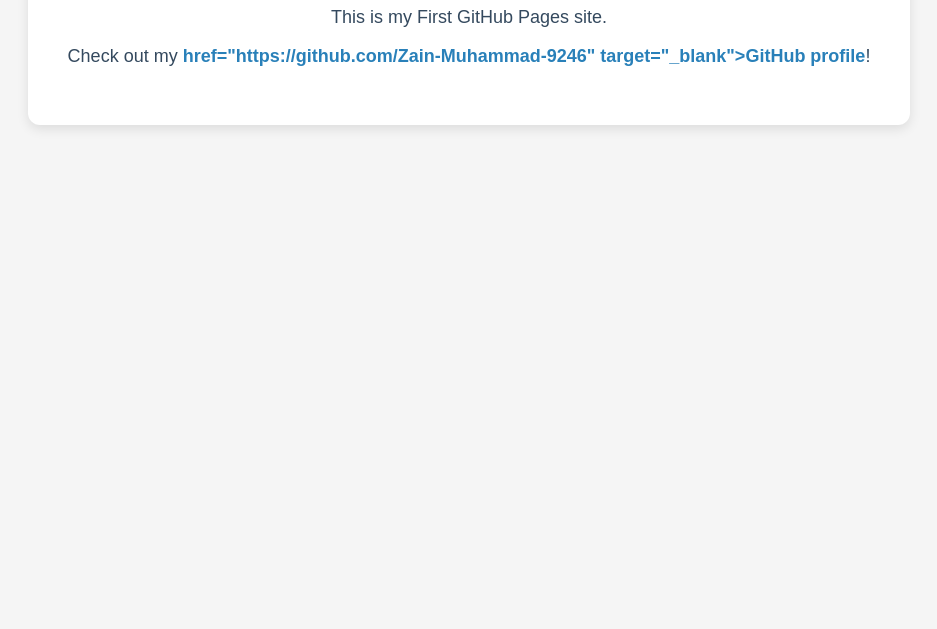
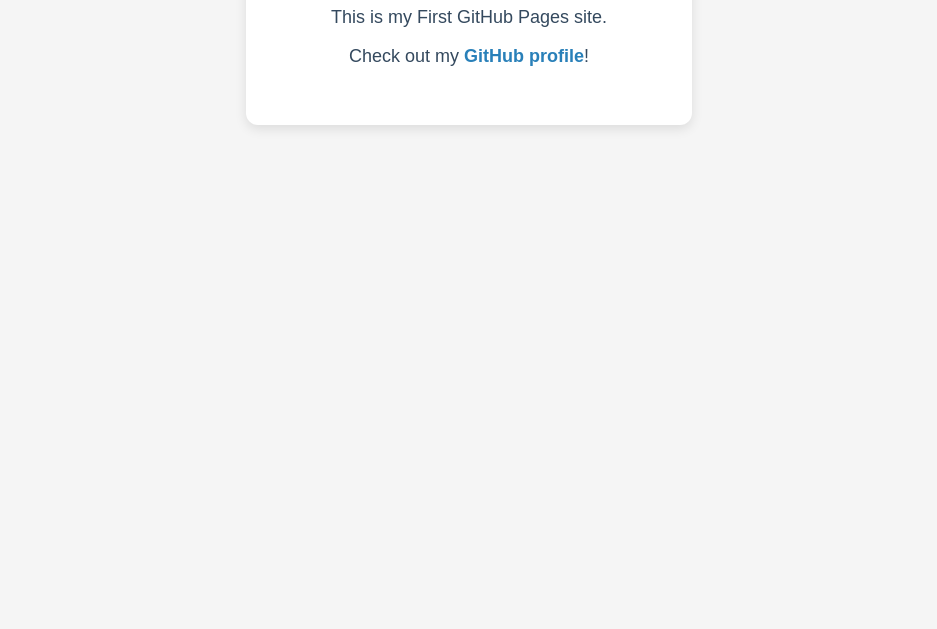
Before and after one commit to Zain-Muhammad-9246/My-first-website, a plain HTML site: page index.html in a window 1280 px wide. Shown: the part 171-800 px from the top of the page, without its empty margins (171-1108 px from the left). Drawn offline with Linux system fonts and the light colour scheme.

Commit message:
Update index.html

```diff
--- a/index.html
+++ b/index.html
@@ -18,9 +18,7 @@
     <div class="container">
         <h1>Welcome to my Website</h1>
         <p>This is my First GitHub Pages site.</p>
-        <p>Check out my <a>
-        href="https://github.com/Zain-Muhammad-9246"
-        target="_blank">GitHub profile</a>!</p>
+        <p>Check out my <a href="https://github.com/Zain-Muhammad-9246" target="_blank">GitHub profile</a>!</p>
     </div>
 </body>
 </html>
```
